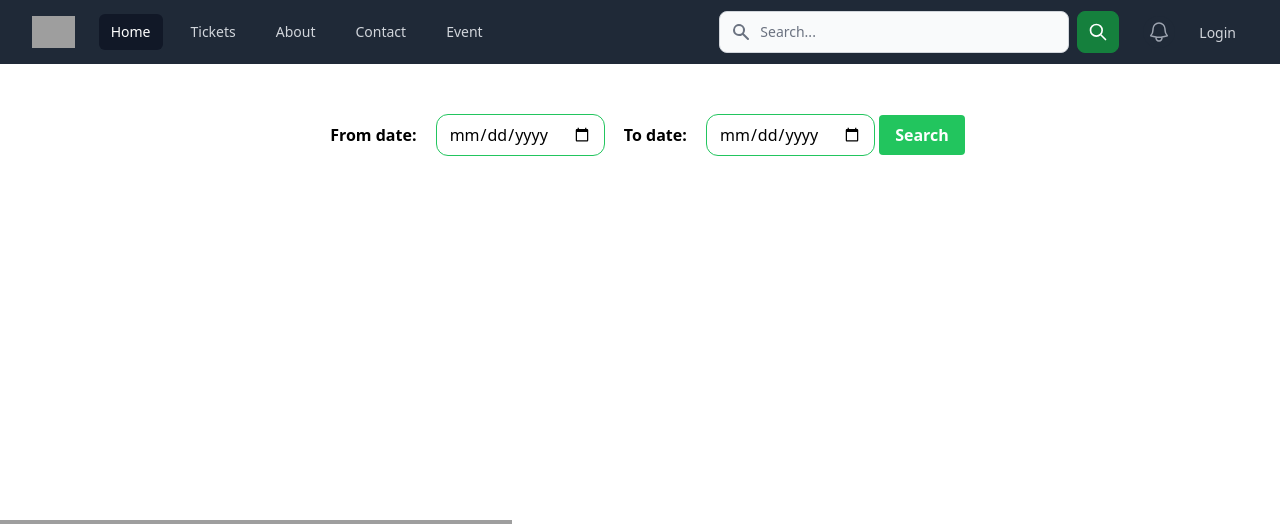
After one commit to chetracoding/GROUP-1, a PHP site: template views/searchdate/searchdate.view.php in a window 1280 px wide. The commit adds this page. Shown: the top 524 px of the page. Run offline with PHP 8.4, Linux system fonts and the light colour scheme; the template is opened without the code that fills it, so the values that code supplies are empty; some libraries are stand-ins or nearby versions; grey boxes are pictures that could not be loaded.

Commit message:
[CTA-77] create search show by date view

```diff
--- a/router.php
+++ b/router.php
@@ -6,6 +6,8 @@ $routes = [
     '/login' => 'controllers/login/login.controller.php',
     '/logout' => 'controllers/logout/logout.controller.php',
     '/register' => 'controllers/register/register.controller.php',
+    '/searchdate' => 'controllers/searchdate/searchdate.controller.php',
+
 ];
 
 if (array_key_exists($uri, $routes)) {
--- a/views/css/style.css
+++ b/views/css/style.css
@@ -11,3 +11,15 @@
     transition: 0.5s ;
     border: 2px solid green;
 }
+
+#form-date{
+    display: flex;
+    justify-content: center;
+    margin-top: 50px;
+}
+#form-date label{
+    margin: 15px;
+}
+#main {
+    margin-top: -37%;
+}
--- a/views/partials/footer.php
+++ b/views/partials/footer.php
@@ -285,6 +285,6 @@
     </div>
   </div>
 </footer>
-
+<script src="views/searchdate/js/searchdate.js"></script>
 </body>
 </html>
--- a/views/partials/head.php
+++ b/views/partials/head.php
@@ -7,6 +7,8 @@
     <link rel="stylesheet" href="views/css/style.css">
     <script src="https://cdn.tailwindcss.com?plugins=forms"></script>
     <link rel="stylesheet" href="views/css/style.css">
+    <script type="text/javascript" src="https://code.jquery.com/ui/1.10.4/jquery-ui.js"></script>
+
 	<script type="text/javascript" src="https://code.jquery.com/jquery-1.9.1.min.js"></script>
     <title>Group 1</title>
 </head>
--- a/views/partials/nav.php
+++ b/views/partials/nav.php
@@ -46,6 +46,8 @@ session_start();
             <a href="about" class="text-gray-300 hover:bg-gray-700 hover:text-white px-3 py-2 rounded-md text-sm font-medium">About</a>
 
             <a href="contact" class="text-gray-300 hover:bg-gray-700 hover:text-white px-3 py-2 rounded-md text-sm font-medium">Contact</a>
+
+            <a href="/searchdate" class="text-gray-300 hover:bg-gray-700 hover:text-white px-3 py-2 rounded-md text-sm font-medium">Event</a>
           </div>
         </div>
       </div>
@@ -113,6 +115,9 @@ session_start();
       <a href="#" class="text-gray-300 hover:bg-gray-700 hover:text-white block px-3 py-2 rounded-md text-base font-medium">About</a>
 
       <a href="#" class="text-gray-300 hover:bg-gray-700 hover:text-white block px-3 py-2 rounded-md text-base font-medium">Contact</a>
+
+      <a href="#" class="text-gray-300 hover:bg-gray-700 hover:text-white px-3 py-2 rounded-md text-sm font-medium">Event</a>
+
     </div>
   </div>
 </nav>
--- /dev/null
+++ b/views/searchdate/js/searchdate.js
@@ -0,0 +1,10 @@
+
+var today = new Date();
+var dd = String(today.getDate()).padStart(2, '0');
+var mm = String(today.getMonth() + 1).padStart(2, '0');
+var yyyy = today.getFullYear();
+
+today = yyyy + '-' + mm + '-' + dd;
+$('#start-date').attr('min',today);
+
+$('#end-date').attr('min',today);
--- /dev/null
+++ b/views/searchdate/searchdate.view.php
@@ -0,0 +1,37 @@
+<?php require "views/partials/head.php";?>
+<?php require "views/partials/nav.php";?>
+
+<div class="h-screen" id="form-date" href='/searchdate' >
+  <form method= "post">
+    <label for="date" class="font-bold">From date:</label>
+    <input type="date"  name="start-date" id="start-date" class="hover:bg-gray-100  border border-green-500 rounded-xl" >
+    <label for="date" class="font-bold">To date:</label>
+    <input type="date"  name="end-date" id="end-date" class="hover:bg-gray-100  border border-green-500 rounded-xl">
+    <button class="bg-green-500 hover:bg-green-700 text-white font-bold py-2 px-4 rounded">Search</button>
+  </form>
+</div>
+<main class="grid grid-cols-4 gap-8 m-20" id="main">
+  <?php foreach($shows as $show): ?>
+  <div id="card-shows" name="card-shows" class=" max-w-sm bg-white border border-gray-200 rounded-lg shadow dark:bg-gray-800 dark:border-gray-700 ">
+    <a href="#">
+        <img class="rounded-t-lg" src= <?php echo $show['image']?> alt="" />
+    </a>
+    <div class="p-5" id ="card">
+      <div>
+        <a href="#">
+            <h5 class="mb-2 text-2xl font-bold tracking-tight text-gray-900 text-white" ><?php echo $show['name']?></h5>
+        </a>
+        <p class="mb-3 font-normal text-gray-700 text-gray-400 " ><?php echo $show['date']?></p>
+      </div>
+        <div>
+          <a href="#" class="inline-flex items-center px-3 py-2 text-sm font-medium text-center text-white bg-blue-700 rounded-lg hover:bg-blue-800 focus:ring-4 focus:outline-none focus:ring-blue-300 dark:bg-blue-600 dark:hover:bg-blue-700 dark:focus:ring-blue-800">
+              Detail
+              <svg aria-hidden="true" class="w-4 h-4 ml-2 -mr-1" fill="currentColor" viewBox="0 0 20 20" xmlns="http://www.w3.org/2000/svg"><path fill-rule="evenodd" d="M10.293 3.293a1 1 0 011.414 0l6 6a1 1 0 010 1.414l-6 6a1 1 0 01-1.414-1.414L14.586 11H3a1 1 0 110-2h11.586l-4.293-4.293a1 1 0 010-1.414z" clip-rule="evenodd"></path></svg>
+          </a>
+        </div>
+    </div>
+  </div>
+  <?php endforeach; ?>
+</main>
+
+<?php require "views/partials/footer.php" ?>
```
Also changed, not shown: controllers/searchdate/searchdate.controller.php (added), models/searchdate.model.php (added).
